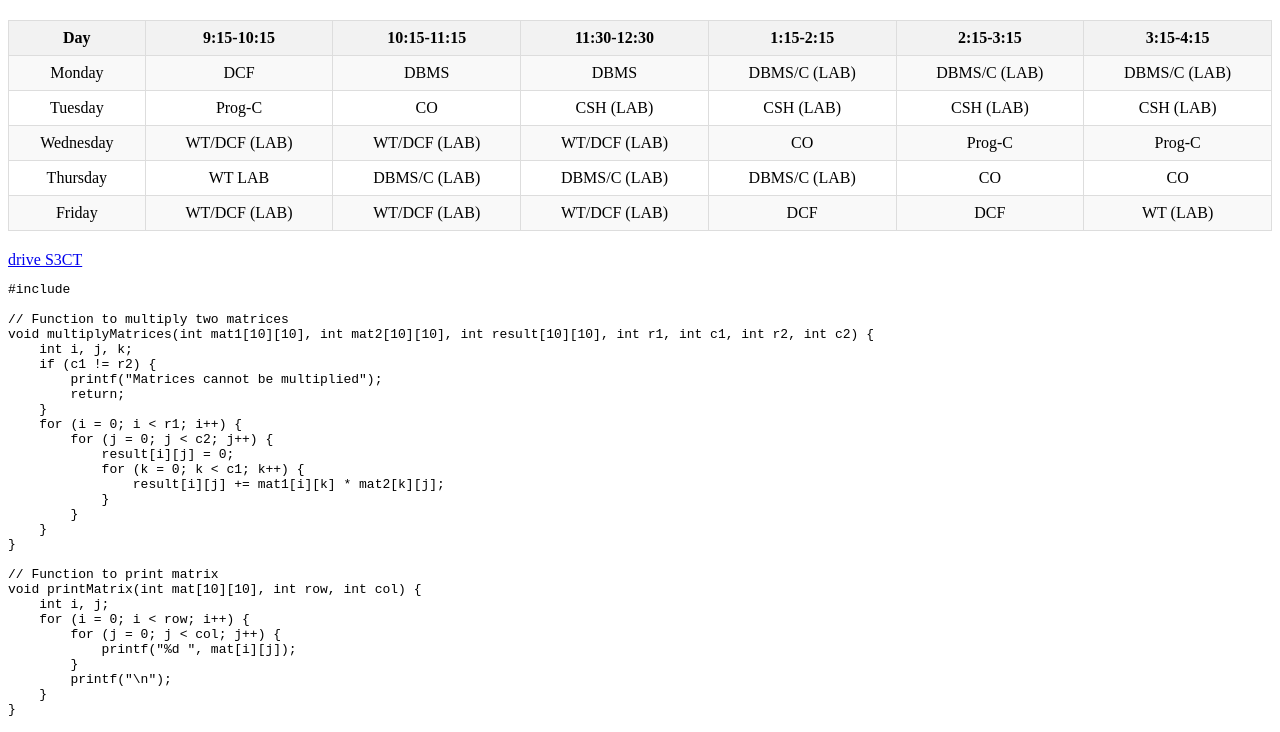
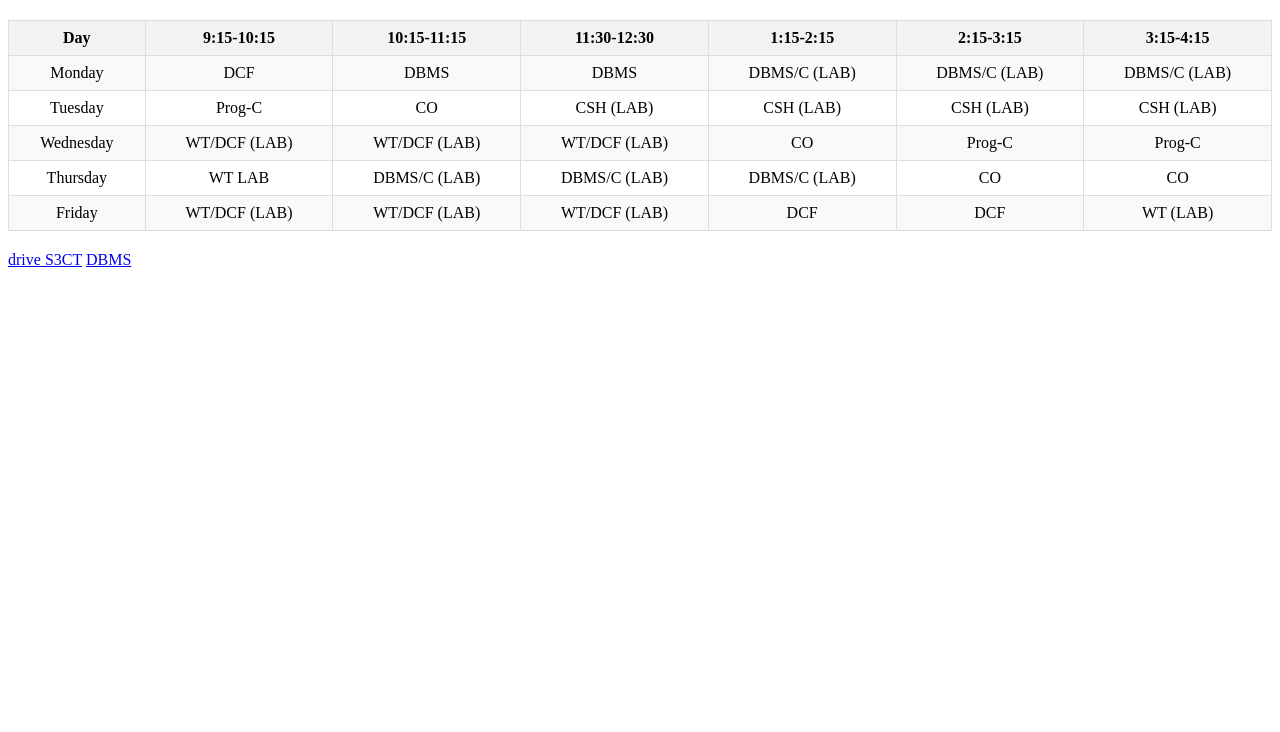
Before and after one commit to muhadmmm/S3_TimeTable, a plain HTML site: page index.html in a window 1280 px wide. Shown: the top 732 px of the page. Drawn offline with Linux system fonts and the light colour scheme.

Commit message:
Update index.html

```diff
--- a/index.html
+++ b/index.html
@@ -82,65 +82,7 @@
     </tr>
   </table>
 <a href="https://drive.google.com/drive/folders/1WLD80Spr9PWbh8HpcZbskAeU68-h9cJg">drive S3CT</a>
-<pre>
-#include<stdio.h>
-
-// Function to multiply two matrices
-void multiplyMatrices(int mat1[10][10], int mat2[10][10], int result[10][10], int r1, int c1, int r2, int c2) {
-    int i, j, k;
-    if (c1 != r2) {
-        printf("Matrices cannot be multiplied");
-        return;
-    }
-    for (i = 0; i < r1; i++) {
-        for (j = 0; j < c2; j++) {
-            result[i][j] = 0;
-            for (k = 0; k < c1; k++) {
-                result[i][j] += mat1[i][k] * mat2[k][j];
-            }
-        }
-    }
-}
-
-// Function to print matrix
-void printMatrix(int mat[10][10], int row, int col) {
-    int i, j;
-    for (i = 0; i < row; i++) {
-        for (j = 0; j < col; j++) {
-            printf("%d ", mat[i][j]);
-        }
-        printf("\n");
-    }
-}
-
-int main() {
-    int mat1[10][10], mat2[10][10], result[10][10], r1, c1, r2, c2, i, j;
-    printf("Enter rows and columns for first matrix: ");
-    scanf("%d %d", &r1, &c1);
-    printf("Enter elements of first matrix:\n");
-    for (i = 0; i < r1; i++) {
-        for (j = 0; j < c1; j++) {
-            scanf("%d", &mat1[i][j]);
-        }
-    }
-    printf("Enter rows and columns for second matrix: ");
-    scanf("%d %d", &r2, &c2);
-    printf("Enter elements of second matrix:\n");
-    for (i = 0; i < r2; i++) {
-        for (j = 0; j < c2; j++) {
-            scanf("%d", &mat2[i][j]);
-        }
-    }
-    multiplyMatrices(mat1, mat2, result, r1, c1, r2, c2);
-    printf("First Matrix:\n");
-    printMatrix(mat1, r1, c1);
-    printf("Second Matrix:\n");
-    printMatrix(mat2, r2, c2);
-    printf("Resultant Matrix:\n");
-    printMatrix(result, r1, c2);
-    return 0;
-}
-</pre>
+<a href="https://drive.google.com/drive/folders/1UGiOYuLZxIzz8B8HLW81AKed2Zsmmj37?usp=drive_link">DBMS</a>
   <script src="script.js"></script>
 </body>
 </html>
```
